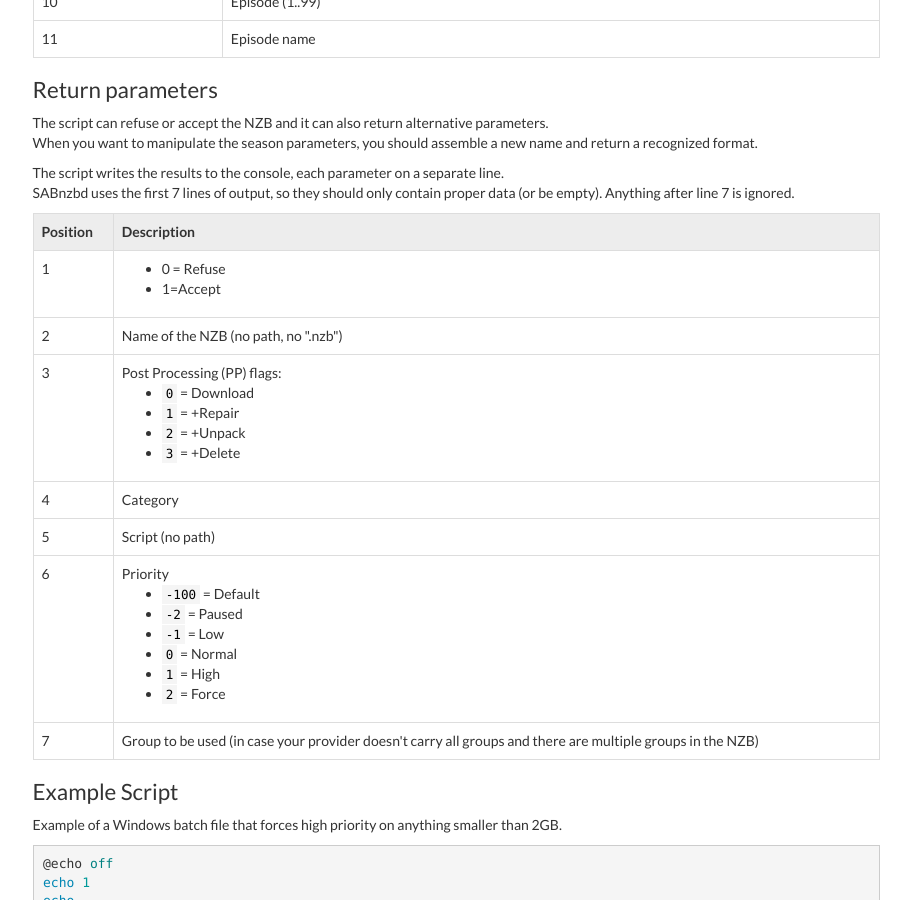
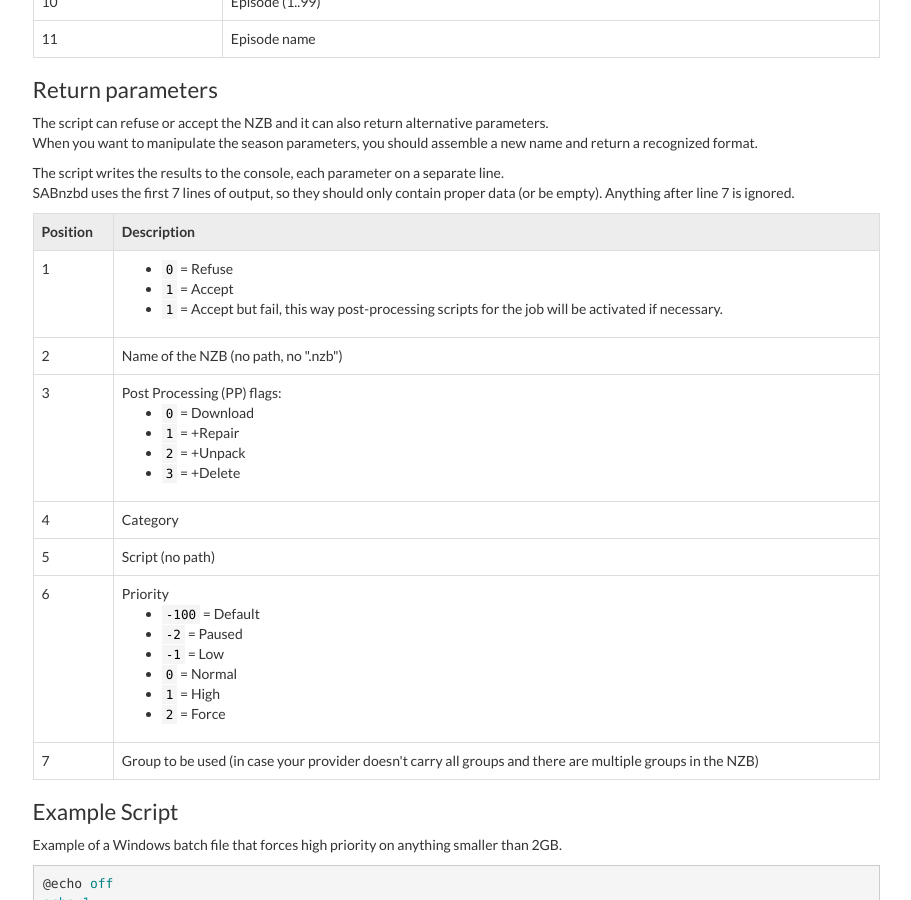
Before and after one commit to sabnzbd/sabnzbd.github.io, a Jekyll site: the page built from wiki/scripts/pre-queue-scripts.html, in a window 1280 px wide and 900 px high, scrolled down 1183 px. Shown: the whole window, without its empty margins (330-1241 px from the left). Built offline with Jekyll 4.4.1, drawn with Linux system fonts in a browser that asks for light colours.

Commit message:
Accept=2 was not listed in pre-queue scripts

```diff
--- a/wiki/scripts/pre-queue-scripts.html
+++ b/wiki/scripts/pre-queue-scripts.html
@@ -108,8 +108,9 @@
             <td>1</td>
             <td>
                 <ul>
-                    <li>0 = Refuse</li>
-                    <li>1=Accept</li>
+                    <li><code>0</code> = Refuse</li>
+                    <li><code>1</code> = Accept</li>
+                    <li><code>1</code> = Accept but fail, this way post-processing scripts for the job will be activated if necessary.</li>
                 </ul>
             </td>
         </tr>
```
